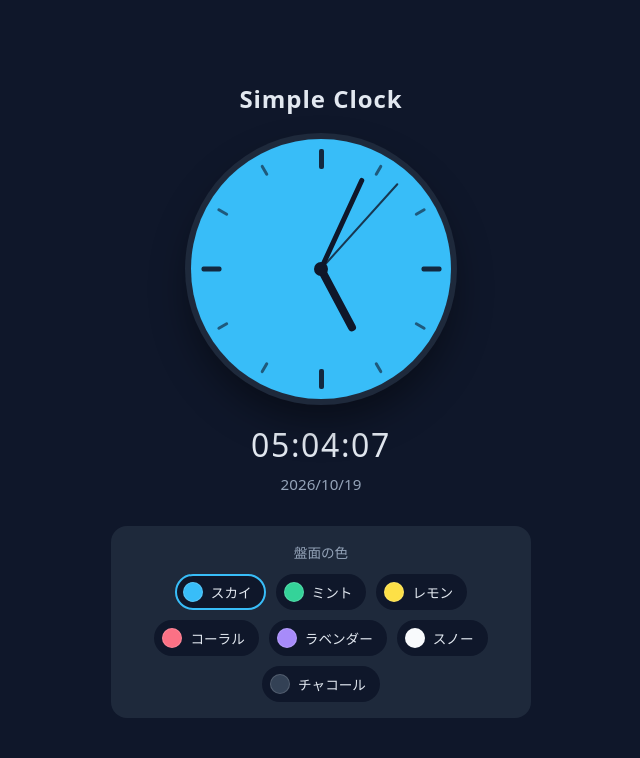
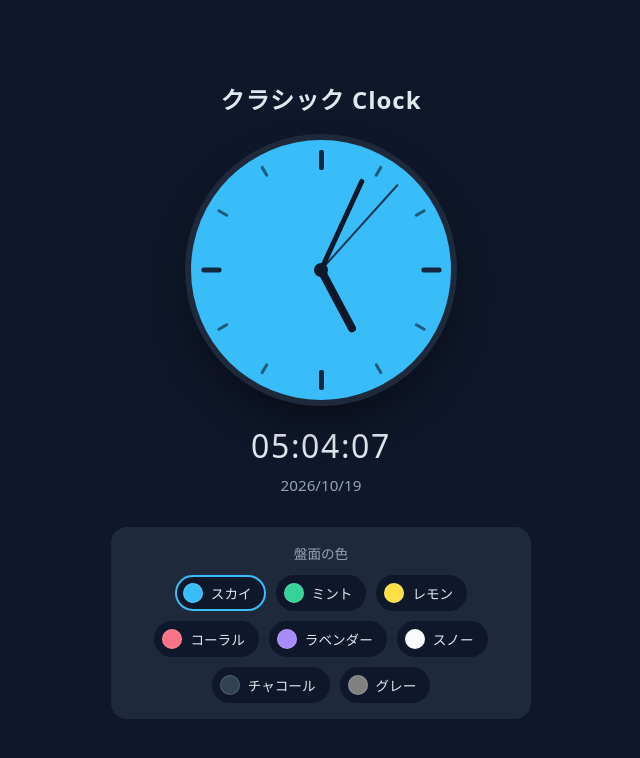
Before and after one commit to Shonan-Hi-tech-Planning-Co-Ltd/sample-clock-app, a plain HTML site: page index.html in a window 1280 px wide. Shown: the whole page, without its empty margins (319-959 px from the left). Drawn offline with Linux system fonts and the light colour scheme.

Commit message:
盤面の色を追加

```diff
--- a/index.html
+++ b/index.html
@@ -8,7 +8,7 @@
 </head>
 <body>
   <main class="app">
-    <h1 class="app__title">Simple Clock</h1>
+    <h1 class="app__title">クラシック Clock</h1>
 
     <!--
       ■ 時計本体
@@ -49,6 +49,7 @@
         <button class="swatch" data-color-name="lavender" data-color="#a78bfa">ラベンダー</button>
         <button class="swatch" data-color-name="snow"     data-color="#f8fafc">スノー</button>
         <button class="swatch" data-color-name="charcoal" data-color="#334155">チャコール</button>
+        <button class="swatch" data-color-name="grey"     data-color="#808080">グレー</button>
     </section>
   </main>
 
```
